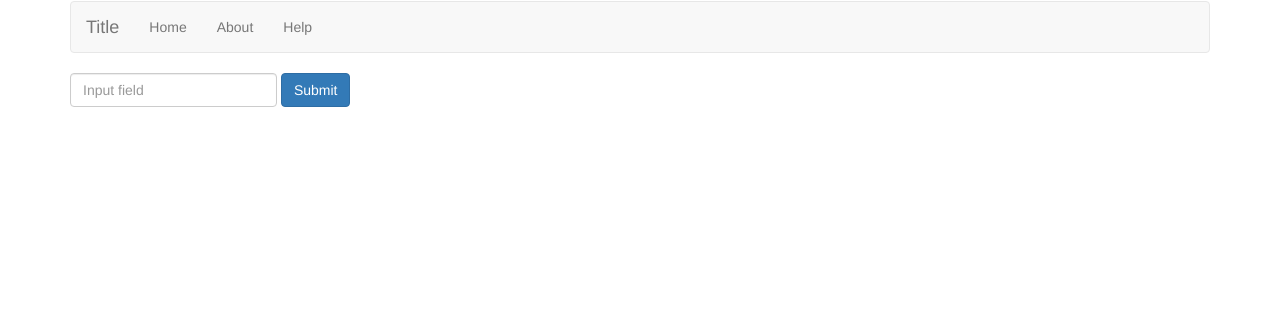
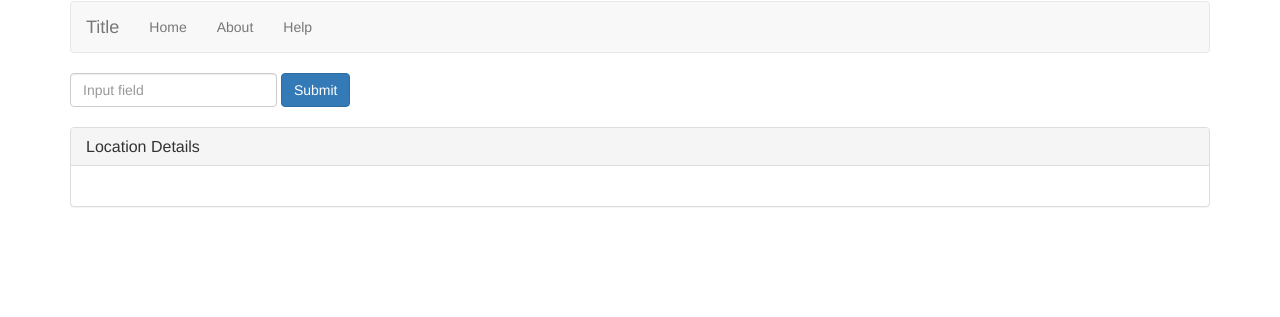
Before and after one commit to Mannjunath/weather-application, a Node server app: page / in a window 1280 px wide. Shown: the part 119-436 px from the top of the page. Run offline with Node 20, Linux system fonts and the light colour scheme.

Commit message:
proj setup

```diff
--- a/package.json
+++ b/package.json
@@ -13,5 +13,8 @@
     "express": "^4.16.4",
     "hbs": "^4.1.1",
     "request": "^2.88.2"
+  },
+  "devDependencies": {
+    "nodemon": "^2.0.3"
   }
 }
--- a/src/app.js
+++ b/src/app.js
@@ -8,6 +8,8 @@ const app = express();
 const publicpath = express.static(path.join(__dirname, "../public"));
 const templatepath = path.join(__dirname, "../templates/views");
 const partialspath = path.join(__dirname, "../templates/partials");
+
+const PORT = process.env.PORT || 4000;
 
 app.set("view engine", "hbs");
 app.set("views", templatepath);
@@ -92,4 +94,6 @@ app.get("*", (req, res) => {
   });
 });
 
-app.listen(4000, () => console.log("App successfull running"));
+app.listen(PORT, () =>
+  console.log(`App successfull running in the port ${PORT} `)
+);
--- a/templates/views/index.hbs
+++ b/templates/views/index.hbs
@@ -22,10 +22,16 @@
             </div>
             <button type="submit" class="btn btn-primary">Submit</button>
         </form>
-
-        <p id="message-1"></p>
-        <p id="message-2"></p>
-
+        <br />
+        <div class="panel panel-default">
+            <div class="panel-heading">
+                <h3 class="panel-title">Location Details</h3>
+            </div>
+            <div class="panel-body">
+                <p id="message-1"></p>
+                <p id="message-2"></p>
+            </div>
+        </div>
     </div>
     {{>footer}}
     <!-- jQuery -->
```
Also changed, not shown: public/js/app.js, 1 other file.
